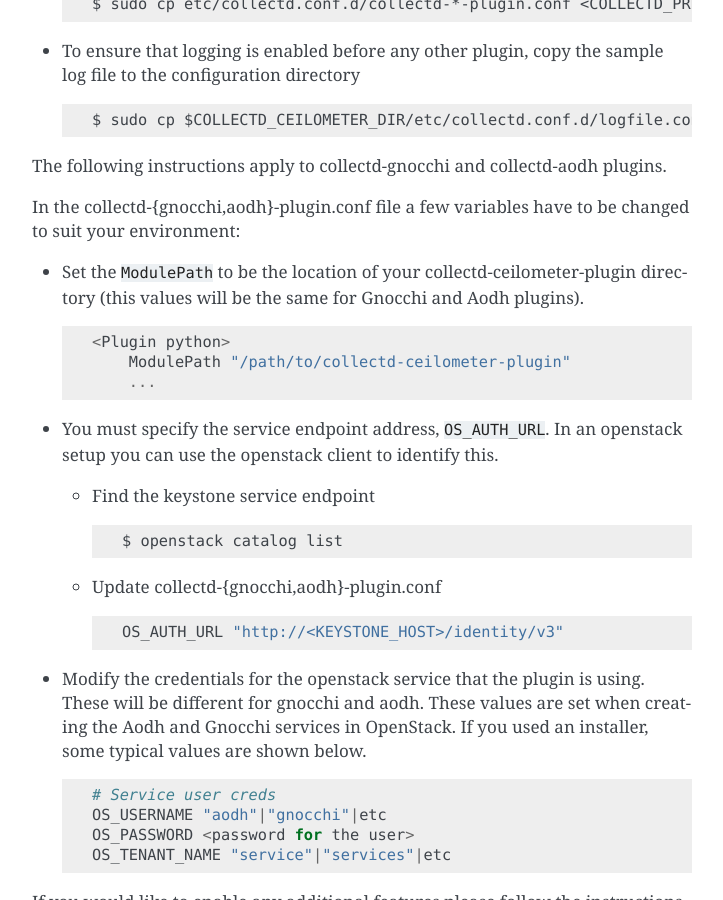
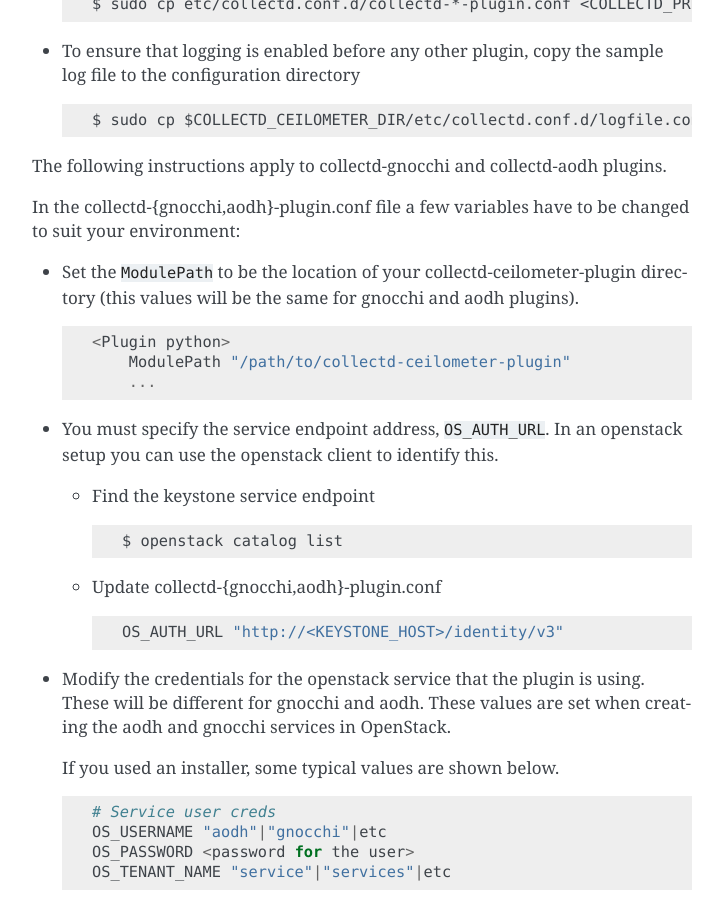
Before and after one commit to openstack-archive/collectd-openstack-plugins, a Sphinx documentation site: the page built from doc/source/GSG.rst, in a window 1280 px wide and 900 px high, scrolled down 3647 px. Shown: the whole window, without its empty margins (388-1111 px from the left). Built offline with Sphinx 7.4.7, drawn with Linux system fonts in a browser that asks for light colours; some of the changed text lies outside the part shown.

```diff
--- a/doc/source/GSG.rst
+++ b/doc/source/GSG.rst
@@ -28,14 +28,14 @@ Getting Started with Collectd
 This is a getting started guide that describes the manual setup of collectd
 and the configuration of the plugins contained in this repository (Gnocchi, Aodh).
 
+
 Pre-requisites
 --------------
 
 - Access to the internet
 - A working OpenStack environment
-- Keystone service enabled
-- Gnocchi and/or Aodh service(s) enabled
-
+- keystone service enabled
+- gnocchi and/or aodh service(s) enabled
 
 Collectd Installation
 ---------------------
@@ -191,10 +191,10 @@ Configuring Collectd
 
 * Configure some collectd plugins
 
-Collectd openstack plugins
+Collectd OpenStack plugins
 --------------------------
 This section describes the steps to installing and configuring the collectd
-plugins for Ceiloemter, Gnocchi and Aodh.
+plugins for ceiloemter, gnocchi and aodh.
 
 * Clone the collectd-ceilometer-plugin code.
 
@@ -235,7 +235,8 @@ In the collectd-{gnocchi,aodh}-plugin.conf file a few variables
 have to be changed to suit your environment:
 
 * Set the ``ModulePath`` to be the location of your collectd-ceilometer-plugin
-  directory (this values will be the same for Gnocchi and Aodh plugins).
+  directory (this values will be the same for gnocchi and aodh plugins).
+
 
   ::
 
@@ -261,7 +262,8 @@ have to be changed to suit your environment:
 
 * Modify the credentials for the openstack service that the plugin is using.
   These will be different for gnocchi and aodh.
-  These values are set when creating the Aodh and Gnocchi services in OpenStack.
+  These values are set when creating the aodh and gnocchi services in OpenStack.
+
   If you used an installer, some typical values are shown below.
 
   ::
@@ -294,6 +296,7 @@ To verify that the plugins are working with collectd, use the OpenStack client.
       $ source openrc
 
 The following commands vary, depending on which plugins are configured.
+
 
 If you are using collectd-gnocchi-plugin:
 
--- a/doc/source/alarms_guide.rst
+++ b/doc/source/alarms_guide.rst
@@ -24,14 +24,14 @@
 Enabling Alarms for plugin metrics/meters
 =========================================
 
-This guide provides a description of what Aodh features are available when the
+This guide provides a description of what aodh features are available when the
 collectd-gnocchi plugin is enabled. It provides a list of the alarms that can be
 created and how to create them.
 
 Gnocchi Based Alarms
 --------------------
 
-There are three types of gnocchi based alarms that can be created using Aodh:
+There are three types of gnocchi based alarms that can be created using aodh:
 
 - gnocchi_resources_threshold
 - gnocchi_aggregation_by_metrics_threshold
--- a/doc/source/devstackGSG.rst
+++ b/doc/source/devstackGSG.rst
@@ -167,7 +167,7 @@ Aodh is an alarming service that allows an alarm to be created and/or updated
 if there is something unusual happening with the system. When this service is
 enabled via the collectd-ceilometer-plugin, it allows alarms to be
 created/updated for all notifications sent from collectd. All notifications
-sent from collectd are configured as event alarms in Aodh.
+sent from collectd are configured as event alarms in aodh.
 To enable aodh with collectd, add the following to your local.conf:
 
   ::
```
Also changed, not shown: other parts of doc/source/devstackGSG.rst (+3 -1 lines), README.rst (+4 -3 lines).
